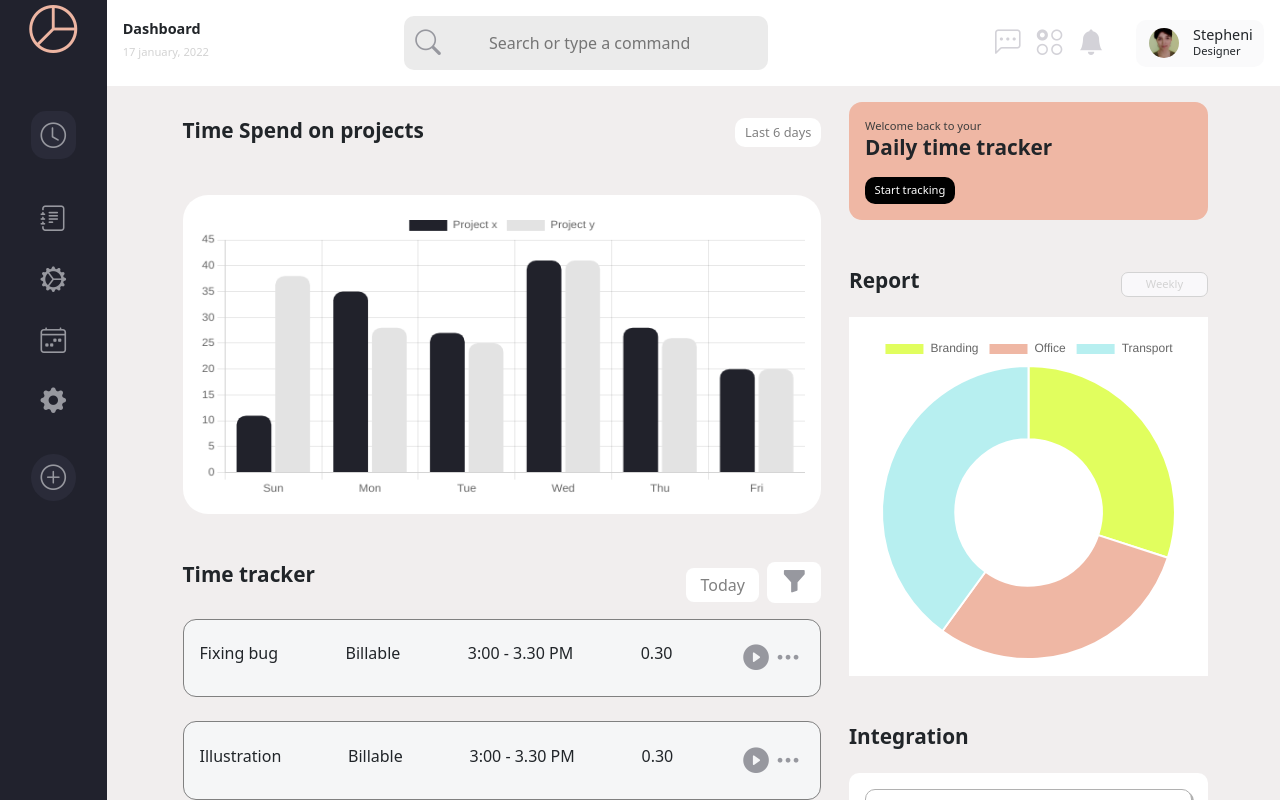
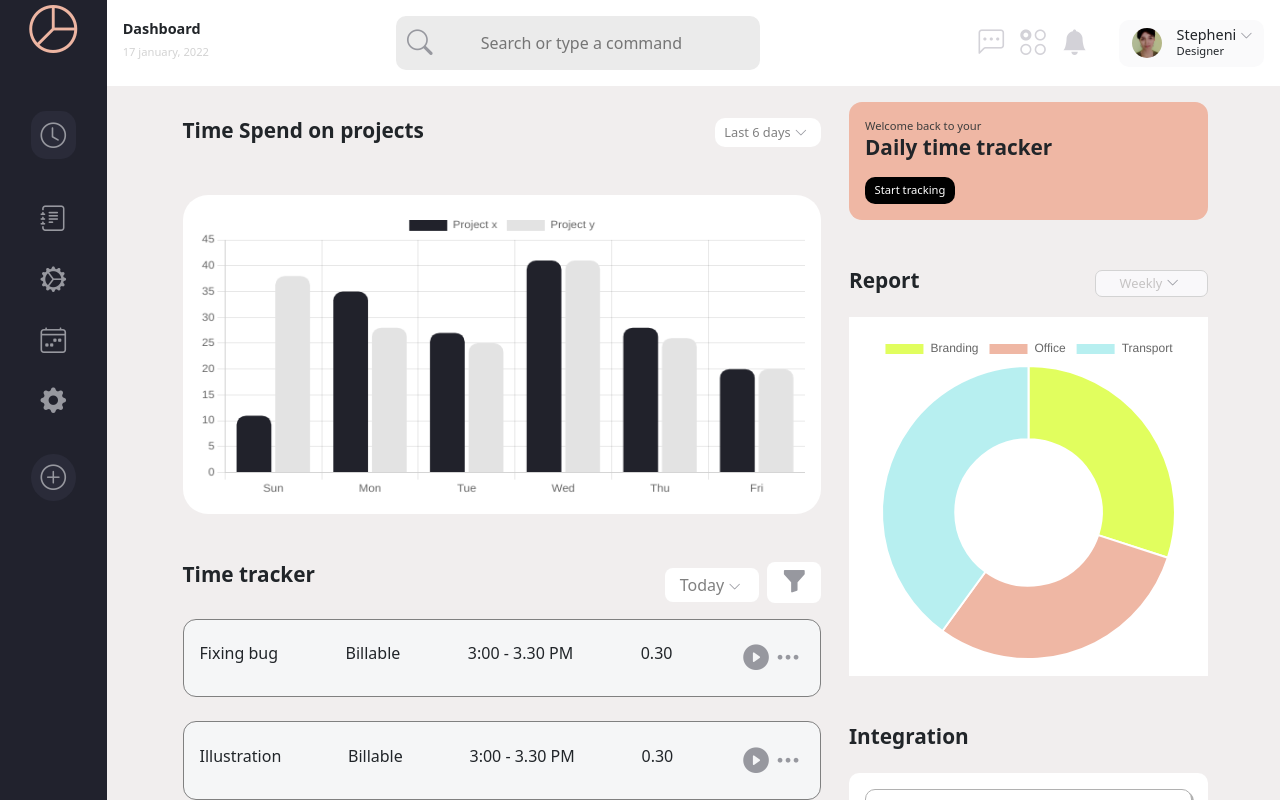
Before and after one commit to dona70909/react-tests, a React (Create React App) app: page / in a window 1280 px wide. Shown: the top 800 px of the page. Built offline with nearby package versions, Linux system fonts and the light colour scheme.

Commit message:
add chevron icon

```diff
--- a/src/components/header/Header.jsx
+++ b/src/components/header/Header.jsx
@@ -41,7 +41,7 @@ class Header extends React.Component {
                         </div>
 
                         <div className='user-name-box'>
-                            <h6 className='m-0 p-0'>Stepheni</h6>
+                            <h6 className='m-0 p-0'>Stepheni <i id='my-header-chevron' className="bi bi-chevron-down"></i></h6>
                             <p className='m-0 p-0'>Designer</p>
                         </div>
                     </div>
--- a/src/components/header/css/TopNav.css
+++ b/src/components/header/css/TopNav.css
@@ -41,6 +41,12 @@
     color: rgb(211, 210, 216);
 }
 
+#my-header-chevron {
+
+    font-size: .8rem;
+    font-weight: 700;
+}
+
 
 .box-profile {
 
@@ -49,10 +55,6 @@
     border-radius: 10px;
 }
 
-.box-image {
-
-
-}
 
 .box-image > img {
 
--- a/src/components/main/Main.jsx
+++ b/src/components/main/Main.jsx
@@ -97,7 +97,10 @@ class Main extends React.Component {
                         <div className='chart-bar-title d-flex justify-content-between mb-5'>
                             <h4 className='m-0'>Time Spend on projects</h4>
                             <button className='my-btn btn-bar-chart'>
-                                <p className='m-0 p-0'>Last 6 days</p>
+                                <p className='m-0 p-0'>
+                                    Last 6 days
+                                    <i id='my-header-chevron' className="bi bi-chevron-down mx-1"></i>
+                                </p>
                             </button>
                         </div>
 
@@ -113,7 +116,10 @@ class Main extends React.Component {
                             <h4>Time tracker</h4>
                             <div className='wrapper-btn-table'>
                                 <button className='btn-today mx-2'>
-                                    <p className='m-0 p-0'>Today</p>
+                                    <p className='m-0 p-0'>
+                                        Today
+                                        <i id='my-header-chevron' className="bi bi-chevron-down mx-1"></i>
+                                    </p>
                                 </button>
                                 <button><i className="bi bi-funnel-fill" id='btn-filter'></i></button>
                             </div>
@@ -156,7 +162,10 @@ class Main extends React.Component {
                         <div className="doughnut-title d-flex justify-content-between align-items-baseline mb-3">
                             <h4>Report</h4>
                             <button>
-                                <p className='m-0 p-0'>Weekly</p>
+                                <p className='m-0 p-0'>
+                                    Weekly
+                                    <i id='my-header-chevron' className="bi bi-chevron-down mx-1"></i>
+                                </p>
                             </button>
                         </div>
 
--- a/src/components/main/css/main.css
+++ b/src/components/main/css/main.css
@@ -155,10 +155,10 @@ tr > td {
 .doughnut-title button {
 
     border: .1rem solid rgb(211, 211, 211);
-    font-size: .7rem;
+    font-size: .8rem;
     padding: .2rem 1.5rem;
     border-radius: 7px;
-    color: rgb(211, 211, 211);
+    color: rgb(197, 195, 195);
     background-color: rgb(249, 248, 250);
 
 }
```
